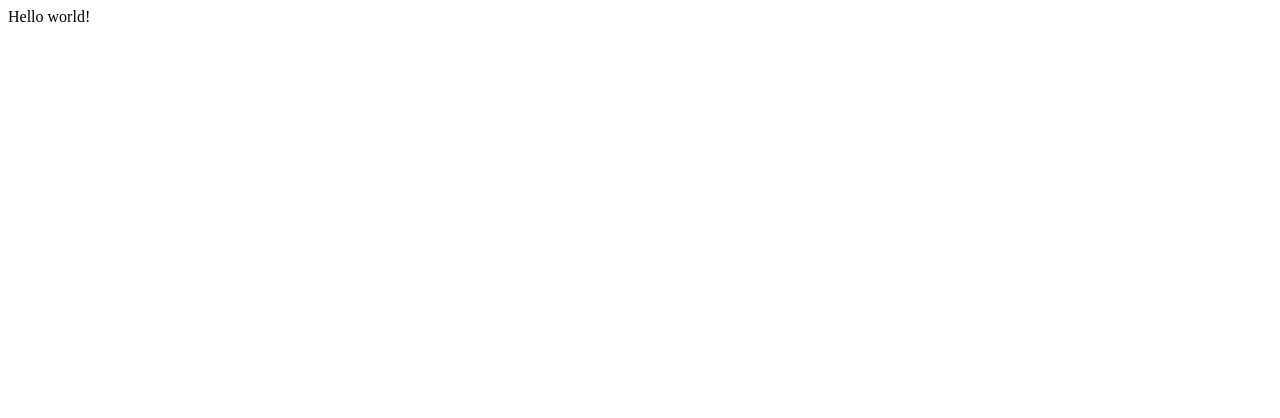
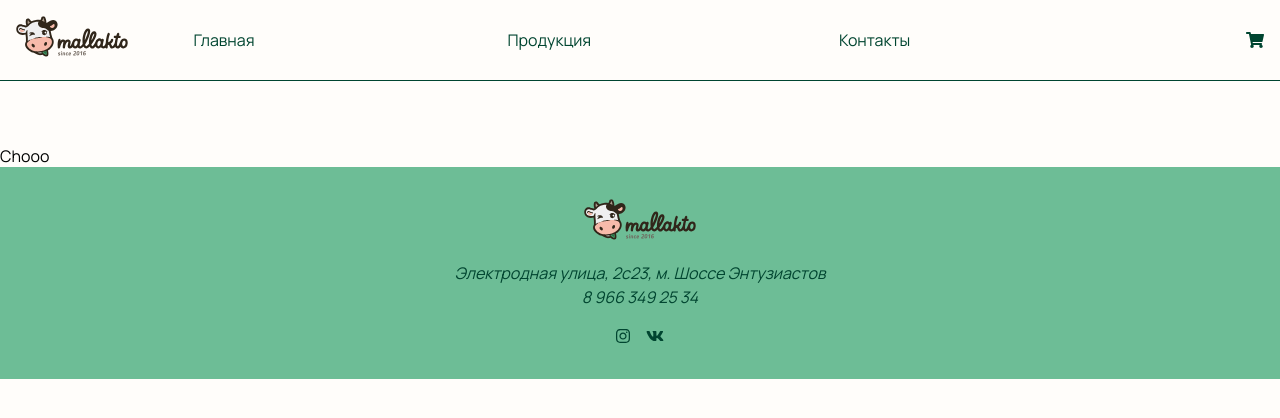
Before and after one commit to mallakto-dev/mallakto-old, a Gatsby site: page / in a window 1280 px wide. Built offline with nearby package versions, Linux system fonts and the light colour scheme; Gatsby itself is replaced by a stand-in of ours.

Commit message:
initial commit

```diff
--- a/gatsby-config.js
+++ b/gatsby-config.js
@@ -1,10 +1,11 @@
-/**
- * Configure your Gatsby site with this file.
- *
- * See: https://www.gatsbyjs.org/docs/gatsby-config/
- */
-
 module.exports = {
-  /* Your site config here */
-  plugins: [],
+  siteMetadata: {
+    title: `Mallakto`,
+    description: `Mallakto - веган продукция в Москве`,
+    author: `dimazawr`,
+  },
+  plugins: [
+    `gatsby-plugin-styled-components`,
+    `gatsby-plugin-react-helmet`,
+  ]
 }
--- /dev/null
+++ b/src/components/Footer/ContactDetails.js
@@ -0,0 +1,36 @@
+import React from 'react';
+import styled from 'styled-components';
+
+const StyledAddress = styled.address`
+    display: flex;
+    flex-direction: column;
+    align-items: center;
+    margin: 1rem;
+    width: 60%;
+    text-align: center;
+    line-height: 1.5;
+
+    & a {
+        text-decoration: none;
+        color: #004530;
+        cursor: pointer;
+    }
+
+    & a:visited {
+        color: #004530;
+    }
+`;
+
+
+export const ContactDetails = () => {
+    return (
+        <StyledAddress>
+            <a target="_blank" rel="noopener noreferrer" href="https://yandex.ru/maps/-/CCQt6Xt4gB">
+                <span>Электродная улица, 2с23,  м. Шоссе Энтузиастов</span>
+                </a>
+            <a href="tel:8 966 349 25 34">
+                <span>8 966 349 25 34</span>
+            </a>
+        </StyledAddress>
+    )
+}
--- /dev/null
+++ b/src/components/Footer/Footer.js
@@ -0,0 +1,27 @@
+import React from 'react';
+import styled from 'styled-components';
+
+import { SocialLinks } from './SocialLinks';
+import { ContactDetails } from './ContactDetails';
+import { LogoBox } from '../LogoBox';
+
+
+const StyledFooter = styled.footer`
+    display: flex;
+    flex-direction: column;
+    align-items: center;
+    padding: 2rem;
+    width: 100%;
+    background-color: #6dbd96; /*  #004530*/
+`;
+
+
+export const Footer = () =>  {
+    return (
+        <StyledFooter>
+            <LogoBox />
+            <ContactDetails />
+            <SocialLinks />
+        </StyledFooter>
+    )
+}
--- /dev/null
+++ b/src/components/Footer/SocialLinks.js
@@ -0,0 +1,25 @@
+import React from 'react';
+import styled from 'styled-components';
+import { FontAwesomeIcon } from '@fortawesome/react-fontawesome';
+import { faVk, faInstagram } from '@fortawesome/free-brands-svg-icons';
+
+const StyledDiv = styled.div`
+    display: flex;
+    flex-direction: row;
+    justify-content: space-between;
+    width: 3rem;
+
+`;
+
+export const SocialLinks = () => {
+    return (
+        <StyledDiv>
+            <a target="_blank" rel="noopener noreferrer" href="https://www.instagram.com/mal_lakto">
+                <FontAwesomeIcon icon={faInstagram} />
+            </a>
+            <a target="_blank" rel="noopener noreferrer" href="https://vk.com/mallakto">
+                <FontAwesomeIcon icon={faVk} />
+            </a>
+        </StyledDiv>
+    )
+}
--- /dev/null
+++ b/src/components/Header/Header.js
@@ -0,0 +1,41 @@
+import React, {  useState } from 'react';
+import styled from 'styled-components';
+
+import { LogoBox } from '../LogoBox';
+import { Menu } from './Menu';
+import { NavIconMobile } from './NavIconMobile';
+
+
+
+const StyledHeader = styled.header`
+
+    width: 100%;
+    padding: 1rem;
+    margin-bottom: 4rem;
+    border-bottom: 1px solid #004530;
+
+        @media(min-width: 768px) {
+        display: flex;
+        flex-direction: row;
+        gap: 2rem;
+    }
+
+`;
+
+export const Header = () => {
+    const [menuOpen, setMenuOpen] = useState(false);
+
+    const toggleMenu = (e) => {
+        e.preventDefault();
+
+        setMenuOpen(!menuOpen);
+    }
+
+    return (
+        <StyledHeader>
+            <LogoBox />
+            <Menu isOpen={menuOpen}/>
+            <NavIconMobile handleClick={toggleMenu} showClose={menuOpen} />
+        </StyledHeader>
+    )
+}
--- /dev/null
+++ b/src/components/Header/Menu.js
@@ -0,0 +1,138 @@
+import React from 'react';
+import styled from 'styled-components';
+import { Link } from 'gatsby';
+import { FontAwesomeIcon } from '@fortawesome/react-fontawesome';
+import { faShoppingCart } from '@fortawesome/free-solid-svg-icons';
+
+
+
+const StyledNav = styled.nav`
+    display: ${props => props.isShown ? 'flex' : 'none' };
+    align-items: center;
+    justify-content: center;
+    width: 100%;
+    background-color: #6dbd96;
+    height: 100%;
+    position: absolute;
+    top: 0;
+    left: 0;
+
+
+    @media(min-width: 768px) {
+        display: block;
+        position: relative;
+        background-color:  #fffdfa;
+
+  }
+`;
+
+
+const List = styled.ul`
+    display: flex;
+    flex-direction: column;
+    list-style: none;
+    margin: 0;
+    padding: 0;
+    font-size: 1.4rem;
+    color: #004530;
+
+    @media(min-width: 768px) {
+        font-size: 1rem;
+        flex-direction: row;
+        width: 100%;
+        align-items: center;
+        justify-content: space-between;
+        line-height: 3;
+    }
+`;
+
+const ListItem = styled.li`
+    margin-bottom: 1rem;
+
+    @media(min-width: 768px) {
+       margin-bottom: 0;
+       width: 8rem;
+       text-align: center;
+  }
+
+`;
+
+const ListItemDropdown = styled(ListItem)`
+    & ul {
+        display: none;
+    }
+
+    &:hover ul {
+        display: flex;
+    }
+
+    @media(min-width: 768px) {
+       position: relative;
+  }
+`;
+
+const SubList = styled(List)`
+    margin-top: .5rem;
+    list-style: square;
+    padding: 1rem;
+    transform: translateX(1rem);
+    font-size: 1.2rem;
+
+        @media(min-width: 768px) {
+        font-size: .9rem;
+        flex-direction: column;
+        position: absolute;
+        left: 1rem;
+        top: 1.8rem;
+        background-color:  #6dbd96;
+        width: 14rem;
+        padding: 0;
+        list-style: none;
+
+        & li {
+            width: 100%;
+
+            &:hover {
+            background-color: #72b056;
+        }
+
+        }
+
+    }
+`;
+
+
+export const Menu = ( {isOpen} ) => {
+    return (
+        <StyledNav isShown={isOpen} >
+            <List>
+                <ListItem>
+                    <Link to="/">Главная</Link>
+                </ListItem>
+                <ListItemDropdown>
+                    Продукция
+                        <SubList>
+                            <ListItem>
+                                <Link to="/">Тофу</Link>
+                            </ListItem>
+                            <ListItem>
+                                <Link to="/">Сейтан</Link>
+                            </ListItem>
+                            <ListItem>
+                                <Link to="/">Продукты из окары</Link>
+                            </ListItem>
+                            <ListItem>
+                                <Link to="/">Сухие смеси</Link>
+                            </ListItem>
+                        </SubList>
+                </ListItemDropdown>
+                <ListItem>
+                    <Link to="/">Контакты</Link>
+                </ListItem>
+                <ListItem>
+                    <FontAwesomeIcon icon={faShoppingCart} pull="right" />
+                </ListItem>
+            </List>
+        </StyledNav>
+    );
+}
--- /dev/null
+++ b/src/components/Header/NavIconMobile.js
@@ -0,0 +1,44 @@
+import React from 'react';
+import styled from 'styled-components';
+
+
+
+
+const Sandwich = styled.div`
+    position: absolute;
+    top: 30px;
+    right: 10px;
+    cursor: pointer;
+    width: 2rem;
+    height: .4rem;
+    background-color: #004530;
+    transition: all ease-out .3s;
+    transform: ${props => props.showClose ? " rotate(45deg) translate(-.1rem,-.4rem)" : "none"};
+
+    &::before, &::after {
+        content: "";
+        width: 2rem;
+        height: .4rem;
+        background-color: #004530;
+        transition: all ease-out .3s;
+    }
+
+    &::before {
+        display: block;
+        transform: ${props => props.showClose ? "rotate(-90deg)" : "translate(0,-.7rem)"};
+    }
+
+    &::after{
+        transform: translate(0,.3rem);
+        display: ${props => props.showClose ? "none" : "block"};
+    }
+
+    @media(min-width: 768px) {
+        display: none;
+  }
+
+`;
+
+export const NavIconMobile = ({ handleClick, showClose }) => {
+    return  <Sandwich onClick={handleClick} showClose={showClose}/>
+}
--- /dev/null
+++ b/src/components/Layout.js
@@ -0,0 +1,49 @@
+import React from "react";
+import styled, { createGlobalStyle } from "styled-components";
+import { Header } from './Header/Header';
+import { Footer } from './Footer/Footer';
+
+
+
+const GlobalStyles = createGlobalStyle`
+
+    *, *::before, *::after {
+        box-sizing: border-box;
+    }
+
+
+    body {
+        margin: 0;
+        background-color: #fffdfa;
+        font-family: 'Manrope', sans-serif;
+    }
+
+    a {
+        text-decoration: none;
+        color: #004530;
+        cursor: pointer;
+
+        &:visited {
+            color: #004530;
+        }
+    }
+
+`;
+
+const Container = styled.main`
+    margin: 0 auto;
+    padding: 0;
+`;
+
+export const Layout = ({ children }) => {
+  return (
+    <>
+        <GlobalStyles />
+        <Header />
+        <Container>
+            {children}
+        </Container>
+        <Footer />
+    </>
+  )
+}
--- /dev/null
+++ b/src/components/LogoBox.js
@@ -0,0 +1,18 @@
+import React from 'react';
+
+import logo from '../data/images/logo.svg';
+import styled from 'styled-components';
+
+
+
+const Logo = styled.img`
+    width: 7rem;
+`;
+
+export const LogoBox = () => {
+    return (
+        <div>
+            <Logo src={logo} alt={logo} />
+        </div>
+    )
+}
--- /dev/null
+++ b/src/components/SEO.js
@@ -0,0 +1,10 @@
+import React from 'react';
+import { Helmet } from 'react-helmet';
+
+
+export const SEO = () => {
+    return <Helmet>
+                <title>Mallakto</title>
+                <link href="https://fonts.googleapis.com/css2?family=Manrope:wght@300;400;600&display=swap" rel="stylesheet" />
+            </Helmet>
+}
--- a/src/pages/index.js
+++ b/src/pages/index.js
@@ -1,5 +1,12 @@
-import React from "react"
+import React from "react";
+import { Layout } from "../components/Layout";
+import { SEO } from '../components/SEO';
 
 export default function Home() {
-  return <div>Hello world!</div>
+  return (
+    <Layout>
+      <SEO />
+      <div>Chooo</div>
+    </Layout>
+  )
 }
```
Also changed, not shown: package.json (+10 -1 lines), src/data/images/logo.svg (added), src/data/images/mallakto-banner.jpg (added), src/data/images/mallakto-logo.jpg (added), static/favicon.ico, 1 other file.
